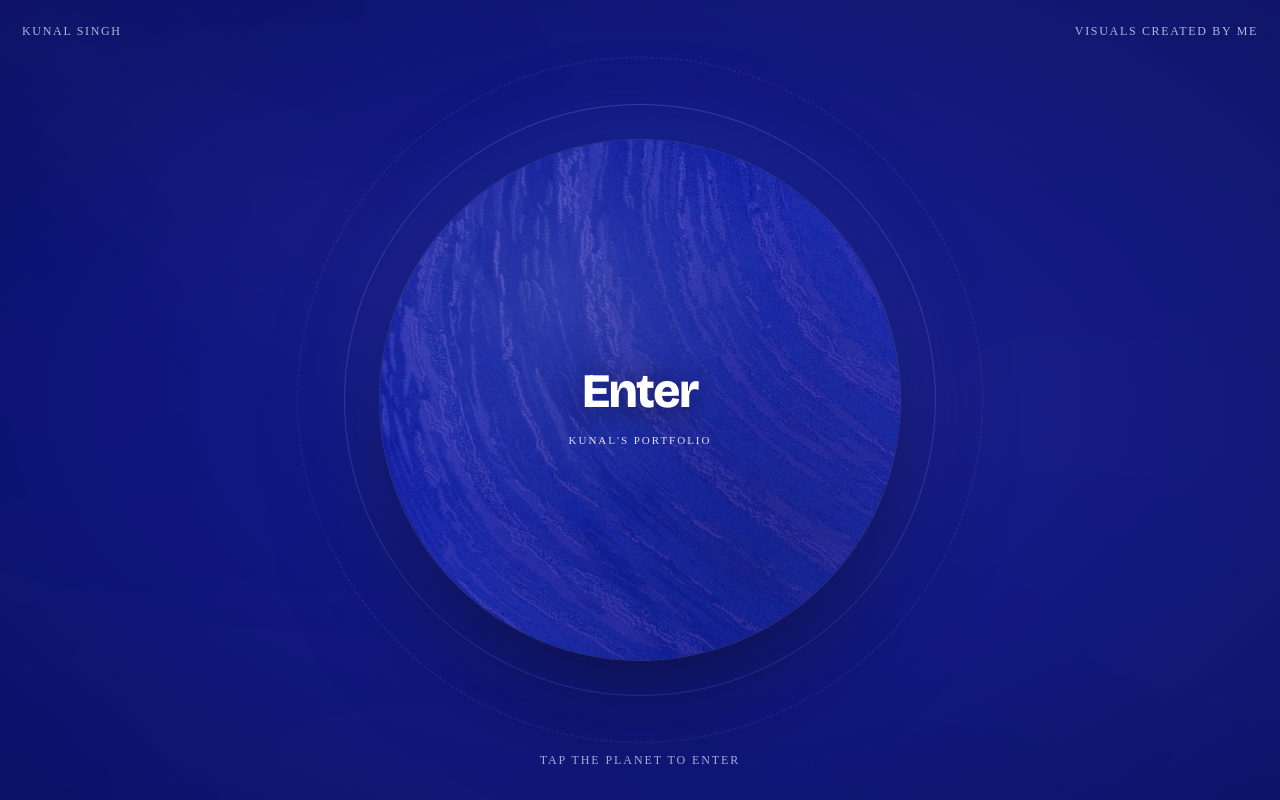
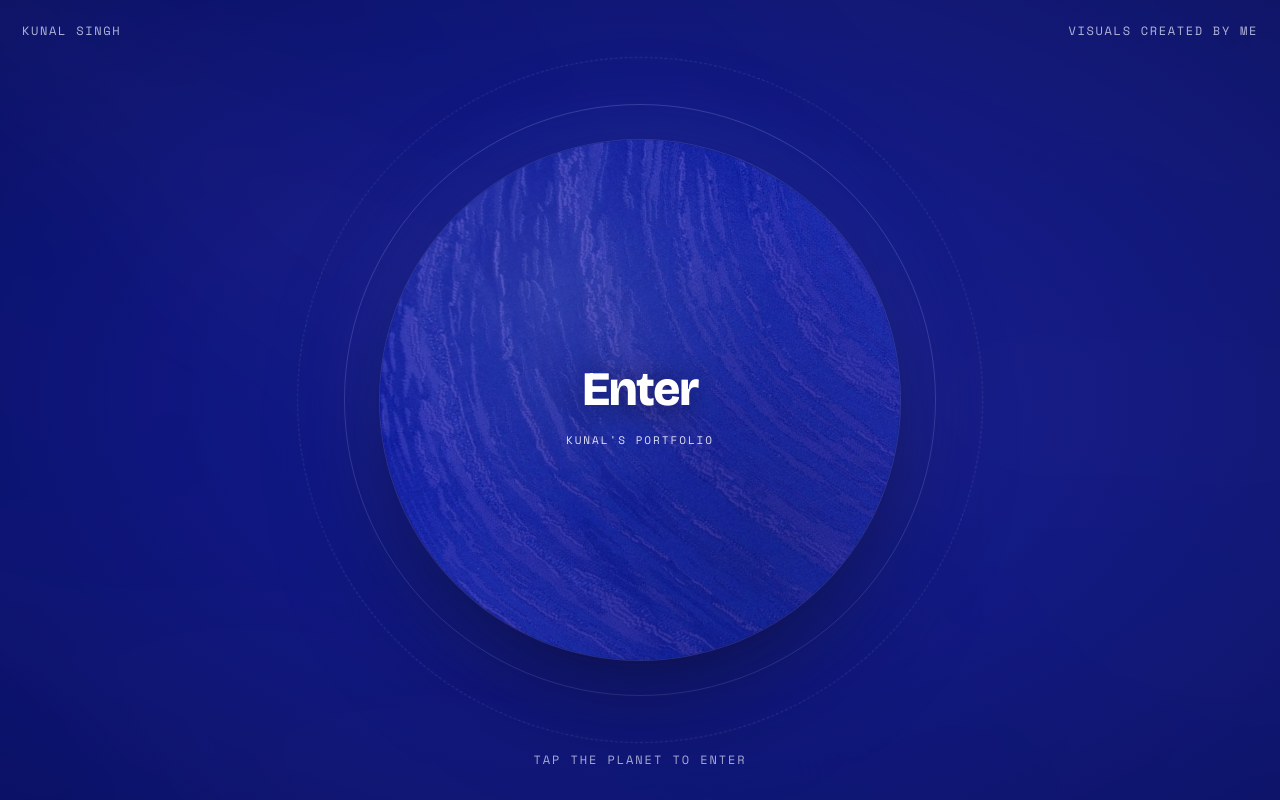
Before and after one commit to kunals1110/kunals1110.github.io, a plain HTML site: page index.html in a window 1280 px wide. Shown: the top 800 px of the page. Drawn offline with nearby package versions, Linux system fonts and the light colour scheme.

Commit message:
Label font: Space Mono
Co-Authored-By: Claude Opus 5.5 <noreply@anthropic.com>
Claude-Session: https://claude.ai/code/session_01R9MmoycB4TLMw6MEJyfhCy

```diff
--- a/index.html
+++ b/index.html
@@ -9,7 +9,7 @@
 <meta property="og:image" content="kunal.jpg">
 <title>Kunal Singh</title>
 <link rel="preconnect" href="https://fonts.googleapis.com">
-<link rel="stylesheet" href="https://fonts.googleapis.com/css2?family=Bricolage+Grotesque:opsz,wght@12..96,500;12..96,700;12..96,800&family=Instrument+Sans:wght@400;500;600&family=Tinos:wght@400;700&display=swap">
+<link rel="stylesheet" href="https://fonts.googleapis.com/css2?family=Bricolage+Grotesque:opsz,wght@12..96,500;12..96,700;12..96,800&family=Instrument+Sans:wght@400;500;600&family=Space+Mono:wght@400;700&display=swap">
 <style>
 html{color-scheme:light}body{margin:0}img{max-width:100%}[hidden]{display:none!important}html{scroll-behavior:smooth}
 /* Layout: a spinning-planet landing screen opens onto the portfolio as a record release. Hero = artist + photo, work = a two-sided tracklist filtered by a stem mixer, about = liner-note credits. */
@@ -19,7 +19,7 @@ html{color-scheme:light}body{margin:0}img{max-width:100%}[hidden]{display:none!i
   --s1:#2630C4; --s2:#E0552C; --s3:#13A07B; --s4:#B9408F; --s5:#C99312; --s6:#5E6B8F;
   --display:"Bricolage Grotesque",ui-sans-serif,system-ui,sans-serif;
   --body:"Instrument Sans",ui-sans-serif,system-ui,-apple-system,sans-serif;
-  --mono:"Times New Roman",Times,Tinos,serif;
+  --mono:"Space Mono",ui-monospace,SFMono-Regular,Menlo,monospace;
 }
 @media (prefers-color-scheme:dark){:root:not([data-theme="light"]){
   --bg:#090B24; --surface:#111439; --sunk:#0C0F2E; --ink:#E8EAF8; --muted:#9EA4C8; --line:#242959;
```
